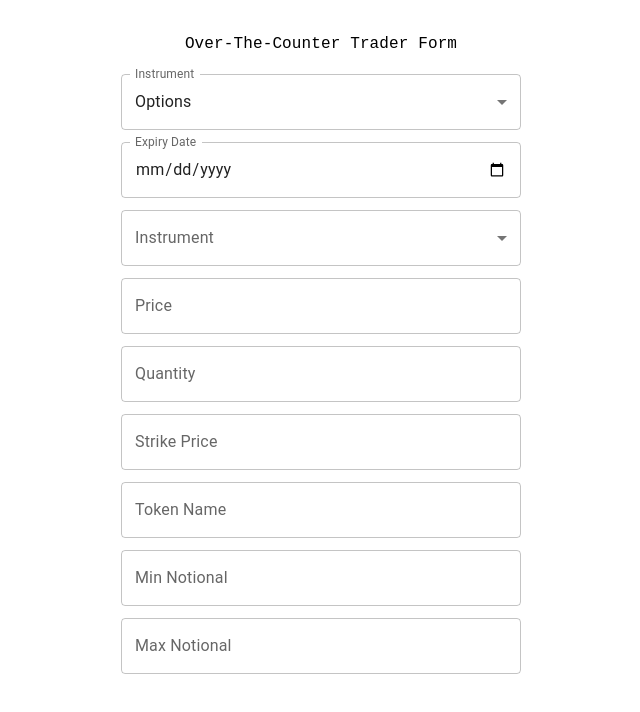
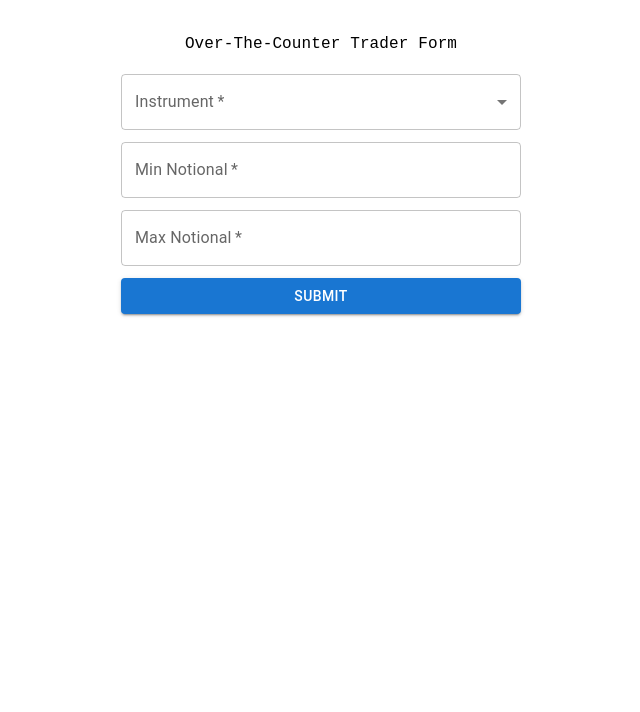
Before and after one commit to rizwan-rizu/galaxyDigitalAssessment, a React (Create React App) app: page / in a window 1280 px wide. Shown: the top 712 px of the page, without its empty margins (319-959 px from the left). Built offline with nearby package versions, Linux system fonts and the light colour scheme.

Commit message:
developed form along with common components and reducer

```diff
--- /dev/null
+++ b/src/commonComponents/button.tsx
@@ -0,0 +1,39 @@
+import { Button } from '@mui/material'
+import { MouseEventHandler } from 'react'
+
+interface iButtonComponentProps {
+  variant?: 'contained' | 'outlined' | 'text'
+  color?: "inherit" | "primary" | "secondary" | "success" | "error" | "info" | "warning"
+  size?: "small" | "medium" | "large" | undefined
+  type?: "submit" | undefined
+  fullWidth?: boolean | undefined
+  startIcon?: any
+  endIcon?: any
+  label: string
+  disabled?: boolean
+  onClick?: MouseEventHandler
+  href?: string
+  testId?: string
+}
+
+const MuiButton = (props: iButtonComponentProps) => {
+  return (
+    <Button
+      data-testid={props.testId}
+      color={props.color}
+      variant={props?.variant}
+      fullWidth={props?.fullWidth}
+      size={props?.size}
+      startIcon={props?.startIcon}
+      endIcon={props?.endIcon}
+      type={props?.type}
+      onClick={props?.onClick}
+      disabled={props?.disabled}
+      href={props?.href}
+    >
+      {props.label}
+    </Button>
+  )
+}
+
+export default MuiButton
--- a/src/commonComponents/select.tsx
+++ b/src/commonComponents/select.tsx
@@ -24,6 +24,7 @@ const MuiSelect = (props: iSelectComponentProps) => (
       name={props.name}
       disabled={props?.disabled}
     >
+      <MenuItem value=""><em>None</em></MenuItem>
       {props?.data?.map((item: any) => <MenuItem key={item} value={item}>{item}</MenuItem>)}
     </Select>
     {props.helperText && <FormHelperText>{props.helperText}</FormHelperText>}
--- /dev/null
+++ b/src/components/traderFrom/reducer.tsx
@@ -0,0 +1,39 @@
+import { iOptionTrade } from "./interface";
+
+export const initialFormState: iOptionTrade = {
+  instrument: "",
+  expirationDate: "",
+  type: "",
+  strikePrice: 0,
+  price: 0,
+  quantity: 0,
+  tokenName: '',
+  minNotional: 0,
+  maxNotional: 0
+}
+
+
+export const reducer = (state: any, action: any) => {
+  switch (action.type) {
+    case "instrument":
+      return { ...state, instrument: action.data }
+    case "expirationDate":
+      return { ...state, expirationDate: action.data }
+    case "type":
+      return { ...state, type: action.data }
+    case "price":
+      return { ...state, price: action.data }
+    case "quantity":
+      return { ...state, quantity: action.data }
+    case "strikePrice":
+      return { ...state, strikePrice: action.data }
+    case "tokenName":
+      return { ...state, tokenName: action.data }
+    case "minNotional":
+      return { ...state, minNotional: action.data }
+    case "maxNotional":
+      return { ...state, maxNotional: action.data }
+    default:
+      return state;
+  }
+};
--- a/src/components/traderFrom/traderForm.tsx
+++ b/src/components/traderFrom/traderForm.tsx
@@ -1,26 +1,44 @@
-import { FC, } from 'react';
+import { FC, useReducer } from 'react';
 import { Box, Stack } from '@mui/material';
 import { Text } from '../../commonComponents/commonStyledComponents';
+import { initialFormState, reducer } from './reducer';
 import MuiSelect from '../../commonComponents/select';
 import MuiTextfield from '../../commonComponents/textInput';
+import MuiButton from '../../commonComponents/button';
 
 const TradeForm: FC = () => {
+  const [formValue, dispatch] = useReducer(reducer, initialFormState)
+
+  const handleChange = (e: any) => {
+    dispatch({ type: e.target.name, data: e.target.value })
+  }
 
   return (
     <Box height={"100%"} position={"relative"}>
       <Box py={4} sx={{ transform: "translate(-50%)" }} position={"absolute"} left={"50%"} minWidth={"400px"}>
         <Text sx={{ fontSize: 16, textAlign: "center" }} variant="h6">Over-The-Counter Trader Form</Text>
-        <Stack mt={2} direction="column" spacing={1.5}>
-          <MuiSelect variant="outlined" label="Instrument" size="medium" name="instrument" defaultValue={"Options"} data={["Options", "Spot"]} onChange={(e: any) => console.log(e.target.value)} fullWidth />
-          <MuiTextfield variant="outlined" type="date" size="medium" name="expirationDate" label="Expiry Date" onChange={(e: any) => console.log(e.target.value)} InputLabelProps={{ shrink: true }} fullWidth />
-          <MuiSelect variant="outlined" label="Instrument" size="medium" name="type" data={["Put", "Call"]} onChange={(e: any) => console.log(e.target.value)} fullWidth />
-          <MuiTextfield variant="outlined" type="number" size="medium" name="price" label="Price" onChange={(e: any) => console.log(e.target.value)} fullWidth />
-          <MuiTextfield variant="outlined" type="number" size="medium" name="quantity" label="Quantity" onChange={(e: any) => console.log(e.target.value)} fullWidth />
-          <MuiTextfield variant="outlined" type="number" size="medium" name="stringPrice" label="Strike Price" onChange={(e: any) => console.log(e.target.value)} fullWidth />
-          <MuiTextfield variant="outlined" type="string" size="medium" name="tokenName" label="Token Name" onChange={(e: any) => console.log(e.target.value)} fullWidth />
-          <MuiTextfield variant="outlined" type="number" size="medium" name="minNotional" label="Min Notional" onChange={(e: any) => console.log(e.target.value)} fullWidth />
-          <MuiTextfield variant="outlined" type="number" size="medium" name="maxNotional" label="Max Notional" onChange={(e: any) => console.log(e.target.value)} fullWidth />
-        </Stack>
+        <form onSubmit={() => console.log(formValue)}>
+          <Stack mt={2} direction="column" spacing={1.5}>
+            <MuiSelect variant="outlined" label="Instrument" size="medium" name="instrument" defaultValue={formValue.instrument} data={["Options", "Spot"]} onChange={handleChange} fullWidth required />
+            {formValue.instrument === "Options" && (
+              <>
+                <MuiTextfield variant="outlined" type="date" size="medium" name="expirationDate" defaultValue={formValue.expirationDate} label="Expiration Date" onChange={handleChange} InputLabelProps={{ shrink: true }} fullWidth required />
+                <MuiSelect variant="outlined" label="Type" size="medium" name="type" defaultValue={formValue.type} data={["Put", "Call"]} onChange={handleChange} fullWidth required />
+                <MuiTextfield variant="outlined" type="number" size="medium" name="strikePrice" label="Strike Price" onChange={handleChange} fullWidth required />
+              </>
+            )}
+            {["Spot", "Options"].includes(formValue.instrument) && (
+              <>
+                <MuiTextfield variant="outlined" type="number" size="medium" name="price" label="Price" onChange={handleChange} fullWidth required />
+                <MuiTextfield variant="outlined" type="number" size="medium" name="quantity" label="Quantity" onChange={handleChange} fullWidth required />
+                <MuiTextfield variant="outlined" type="string" size="medium" name="tokenName" label="Token Name" onChange={handleChange} fullWidth required />
+              </>
+            )}
+            <MuiTextfield variant="outlined" type="number" size="medium" name="minNotional" label="Min Notional" onChange={handleChange} fullWidth required />
+            <MuiTextfield variant="outlined" type="number" size="medium" name="maxNotional" label="Max Notional" onChange={handleChange} fullWidth required />
+            <MuiButton variant='contained' label="Submit" type="submit" />
+          </Stack>
+        </form>
       </Box>
     </Box>
   );
```
Also changed, not shown: src/components/traderFrom/interface.tsx (+5 -3 lines).
